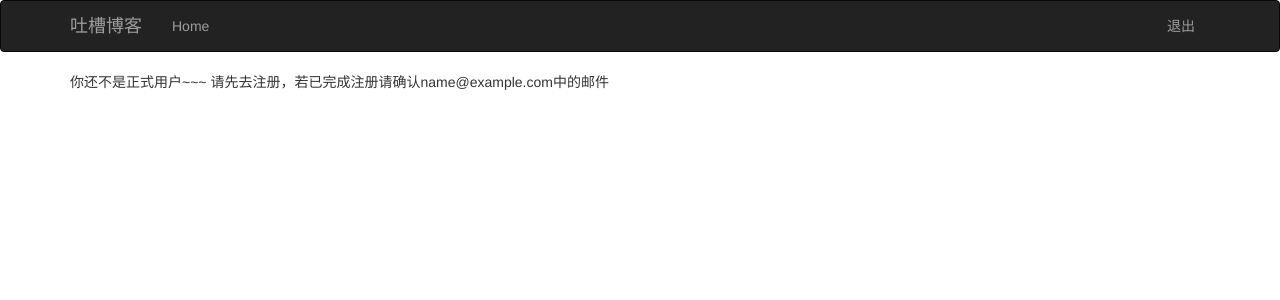
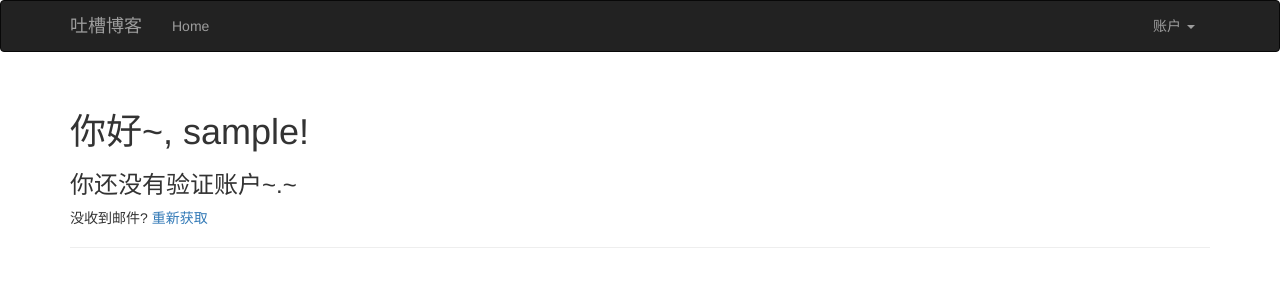
Before and after one commit to pibicha/complain_blog, a Flask app: page /unconfirmed in a window 1280 px wide. Shown: the top 300 px of the page. Run offline with Flask 2, Linux system fonts and the light colour scheme; the visitor is signed in with stand-in values (Sample User, id 1); data comes from the database, SQL or seed files in the repository; some libraries are stand-ins or nearby versions.

Commit message:
更新密码&重新发送验证邮件

```diff
--- a/app/auth/views.py
+++ b/app/auth/views.py
@@ -1,7 +1,7 @@
 from flask import render_template, redirect, request, url_for, flash
 from flask.ext.login import login_user, login_required, logout_user, current_user
 from . import auth
-from .forms import LoginForm, RegistrationForm
+from .forms import LoginForm, RegistrationForm, ChangePasswordForm
 from ..models import User
 from .. import db
 from ..email import send_email
@@ -40,9 +40,20 @@ def register():
         token = user.generate_confirmation_token()
         send_email(user.email, '请确认你的账户', 'auth/email/confirm', user=user,
                    token=token)
-        flash("请确认你的邮箱")
+        flash('注册验证邮件已发送，请查收')
         return redirect(url_for('main.index'))
     return render_template('auth/register.html', form=form)
+
+
+# 重新获取验证邮件
+@auth.route('/confirm')
+@login_required
+def resend_confirmation():
+    token = current_user.generate_confirmation_token()
+    send_email(current_user.email, '请确认你的账户',
+               'auth/email/confirm', user=current_user, token=token)
+    flash('注册验证邮件已发送，请查收')
+    return redirect(url_for('main.index'))
 
 
 # 确认注册
@@ -64,12 +75,28 @@ def before_request():
     if current_user.is_authenticated \
             and not current_user.confirmed \
             and request.endpoint[:5] != 'auth.' \
-            and request.endpoint() != 'static':
+            and request.endpoint != 'static':
         return redirect(url_for("auth.uncofirmed"))
 
 
 @auth.route("/unconfirmed")
 def uncofirmed():
-    if current_user.is_anonymous() or current_user.confirmed:
+    if current_user.is_anonymous or current_user.confirmed:
         return redirect(url_for("main.index"))
     return render_template("auth/uncofirmed.html")
+
+
+# 修改密码
+@auth.route('/change_password', methods=['GET', 'POST'])
+@login_required
+def change_password():
+    form = ChangePasswordForm()
+    if form.validate_on_submit():
+        if current_user.verify_password(form.old_password.data):
+            current_user.password = form.password.data
+            db.session.add(current_user)
+            flash('你的密码已经更新~')
+            return redirect(url_for('main.index'))
+        else:
+            flash('无效的密码.')
+    return render_template("auth/change_password.html", form=form)
--- a/app/templates/auth/uncofirmed.html
+++ b/app/templates/auth/uncofirmed.html
@@ -1,5 +1,13 @@
 {% extends "base.html" %}
-
 {% block page_content %}
- 你还不是正式用户~~~ 请先去注册，若已完成注册请确认{{ current_user.email }}中的邮件
+<div class="page-header">
+    <h1>
+        你好~, {{ current_user.username }}!
+    </h1>
+    <h3>你还没有验证账户~.~</h3>
+    <p>
+        没收到邮件?
+        <a href="{{ url_for('auth.resend_confirmation') }}">重新获取</a>
+    </p>
+</div>
 {% endblock %}
--- a/app/templates/base.html
+++ b/app/templates/base.html
@@ -27,7 +27,13 @@
 
             <ul class="nav navbar-nav navbar-right">
                 {% if current_user.is_authenticated %}
-                <li><a href="{{ url_for('auth.logout') }}">退出</a> </li>
+                <li class="dropdown">
+                    <a href="#" class="dropdown-toggle" data-toggle="dropdown">账户 <b class="caret"></b></a>
+                    <ul class="dropdown-menu">
+                        <li><a href="{{ url_for('auth.change_password') }}">更新密码</a></li>
+                        <li><a href="{{ url_for('auth.logout') }}">退出</a></li>
+                    </ul>
+                </li>
                 {% else %}
                 <li><a href="{{ url_for('auth.login') }}">登陆</a></li>
                 {% endif %}
```
Also changed, not shown: app/auth/forms.py (+8 -0 lines), app/templates/auth/change_password.html (added, +11 -0 lines).
